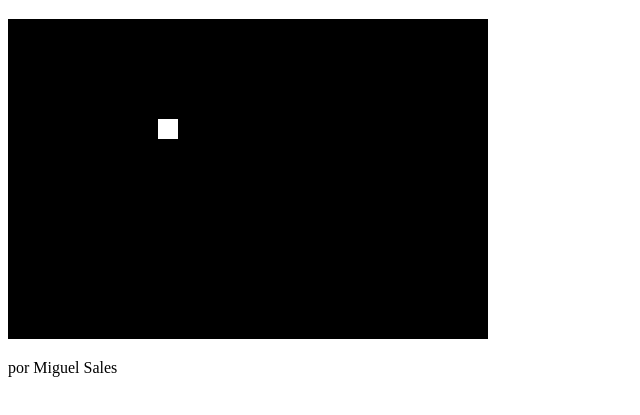
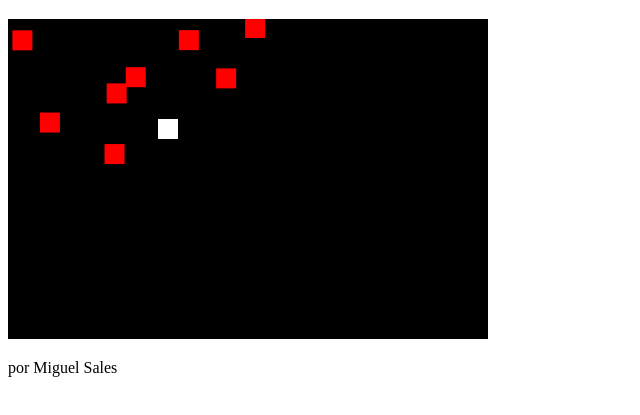
Before and after one commit to ufjf-dcc104/ufjf-dcc138-2021-3ere-atv1-salesmiguelz, a plain HTML site: page index.html in a window 1280 px wide. Shown: the part 61-476 px from the top of the page, without its empty margins (0-640 px from the left). Drawn offline with Linux system fonts and the light colour scheme.

Commit message:
Altera sprites para múltiplos inimigos

```diff
--- a/index.html
+++ b/index.html
@@ -29,19 +29,22 @@
             mover: moverElemento
         }
 
+        const sprites = [];
+        for (let ne = 0; ne < 10; ne++) {
             let e = {
-            x : 300,
+                x : canvas.width * Math.random(),
                 vx : 0,
                 ax : 0,
-            y : 200,
+                y : canvas.height * Math.random(),
                 vy : 0,
                 ay : 0,
                 cor: "red",
                 desenhar: desenharElemento,
                 mover: moverElemento,
-            controlar: evitarAlvo,
+                controlar: perseguirAlvo,
             }
-
+            sprites.push(e);
+        }
         const K = 180;
         let t0;
         let dt;
@@ -55,16 +58,16 @@
             ctx.fillStyle = "black";
             ctx.fillRect(0, 0, canvas.width, canvas.height);
 
-            //Controladores
-            e.controlar(p);
+            p.mover();
+            p.desenhar();
 
-            //Atualiza dinâmica dos estados
-            p.mover();
-            e.mover();
+            for(let s = 0; s < sprites.length; s++){
+                const sprite = sprites[s];
 
-            //Elementos
-            p.desenhar();
-            e.desenhar();
+                sprite.controlar(p);
+                sprite.mover();
+                sprite.desenhar();
+            }
 
             requestAnimationFrame(desenha);
             t0 = t;
```
Lines whose indentation alone changed are shown as unchanged.
